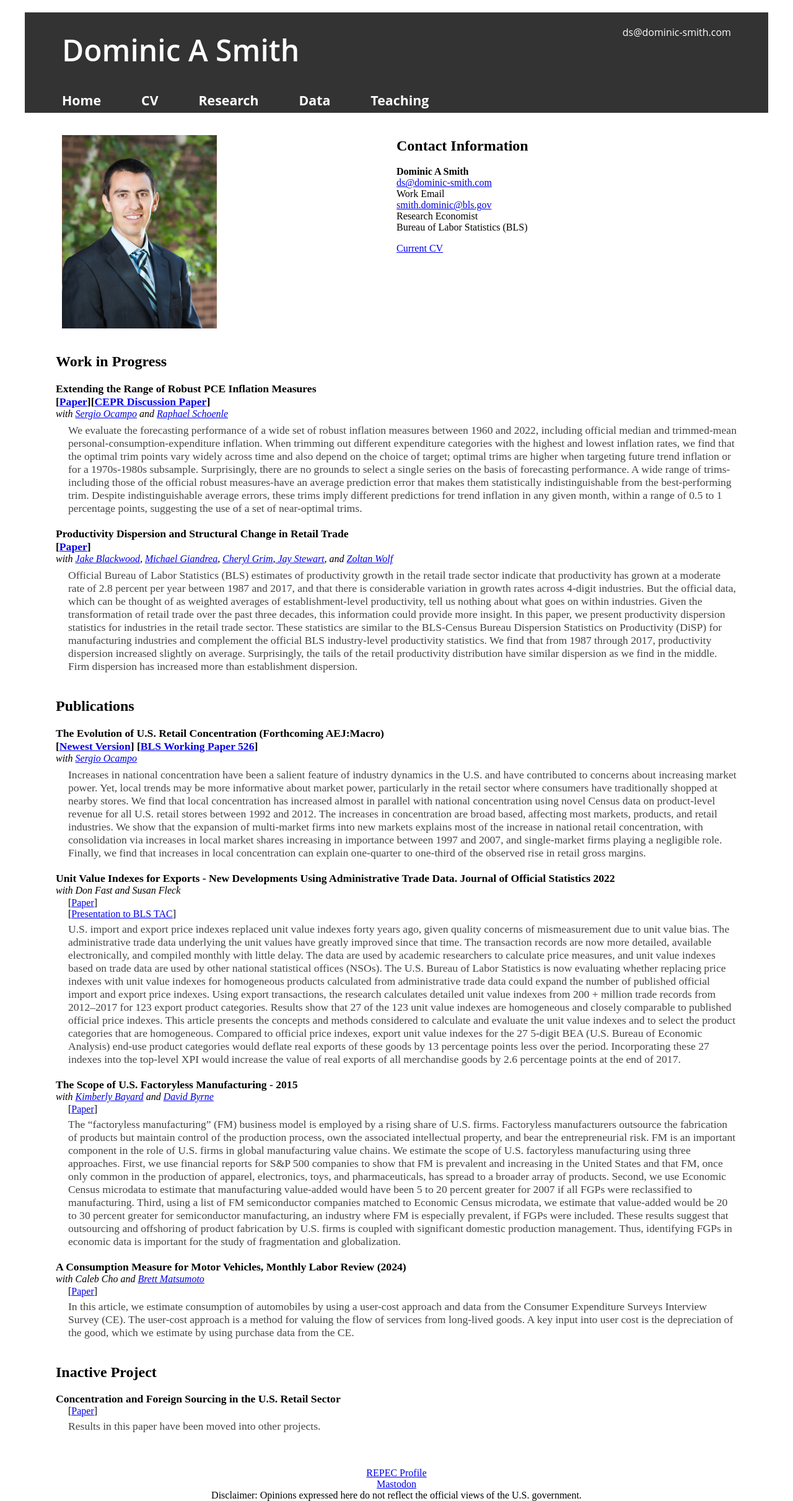
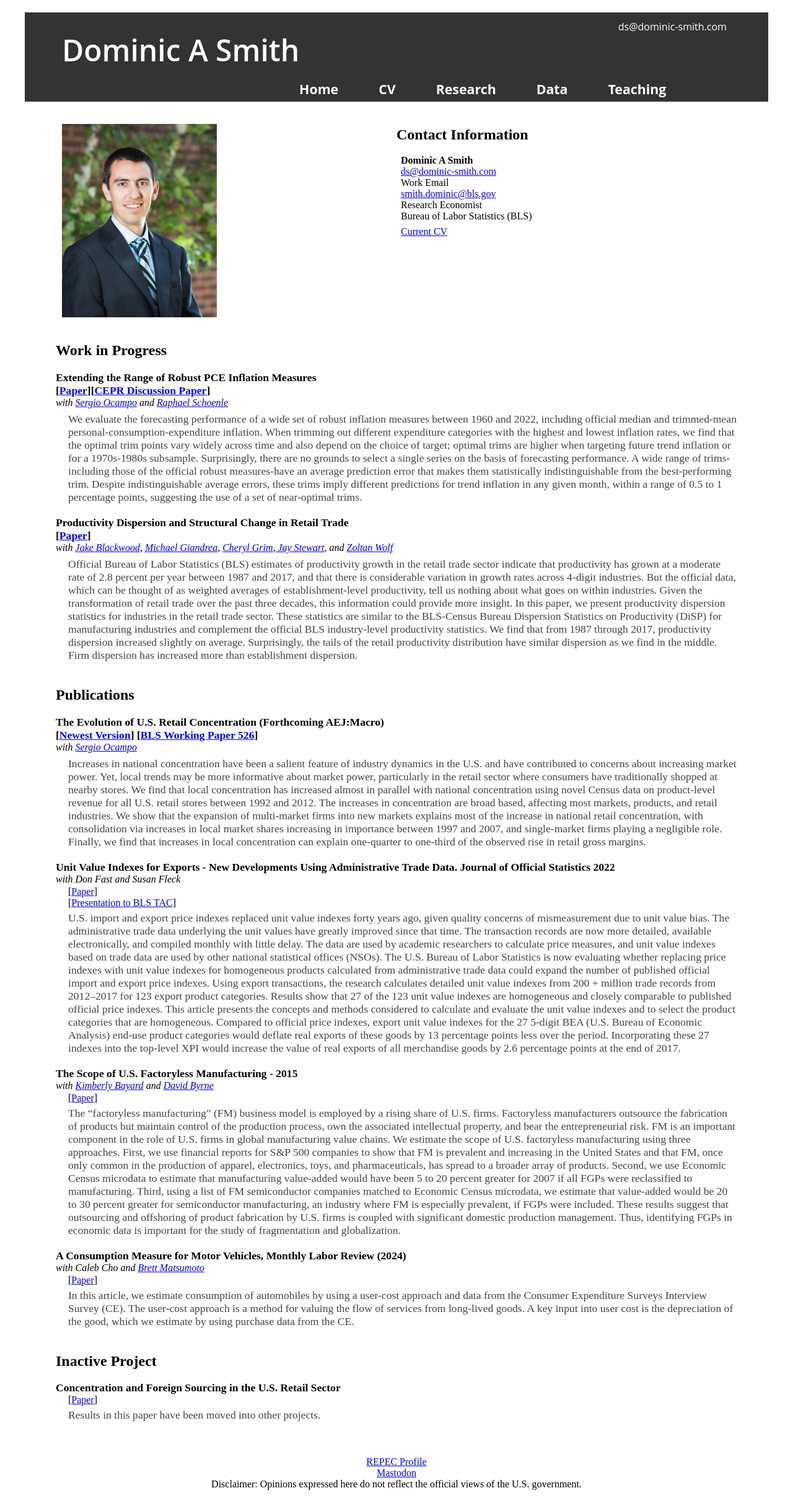
Before and after one commit to dominic-smith/dominic-smith.github.io, a Jekyll site: the page built from index.md, in a window 1280 px wide. Shown: the whole page at 62% size. Built offline with Jekyll 4.4.1, drawn with Linux system fonts in a browser that asks for light colours.

Commit message:
Update main.css

```diff
--- a/css/main.css
+++ b/css/main.css
@@ -10,7 +10,6 @@ body {
 }
 
 p {
-    font-size: 18px
     margin: 7px;
 }
 
```
